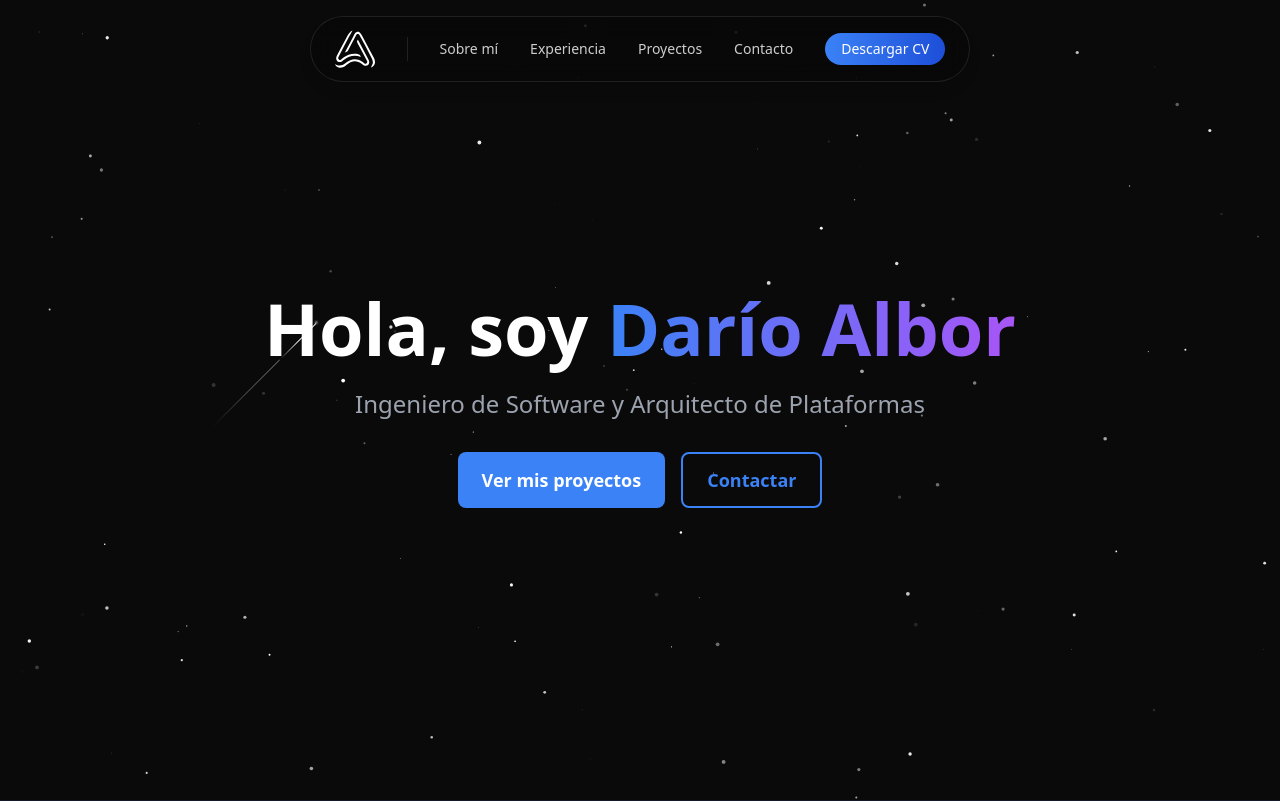
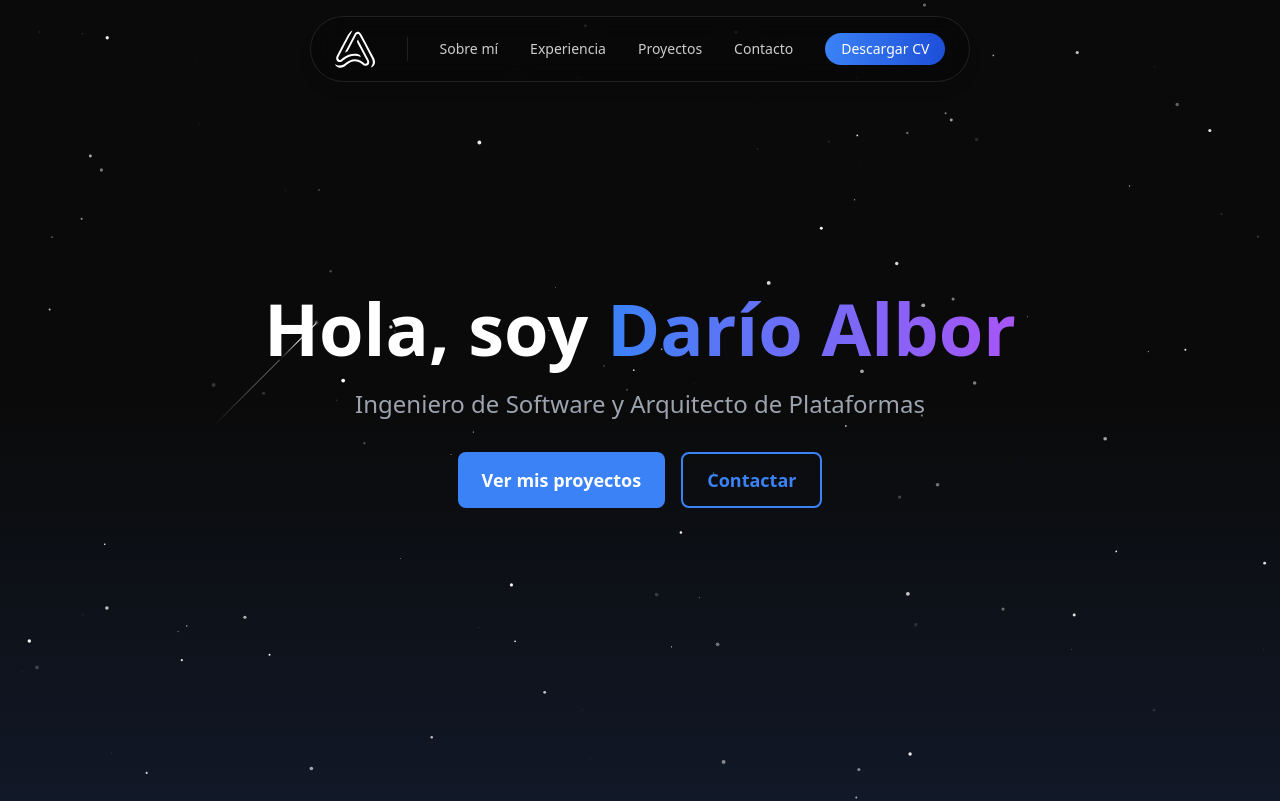
Before and after one commit to DarioAlbor/Portfolio, a React (Create React App) app: page / in a window 1280 px wide. Shown: the top 801 px of the page. Built offline with nearby package versions, Linux system fonts and the light colour scheme; no server answers.

Commit message:
bg color change

```diff
--- a/src/components/aboutme.tsx
+++ b/src/components/aboutme.tsx
@@ -20,7 +20,7 @@ const skills = [
 
 const AboutMe: React.FC = () => {
     return (
-        <section id="about" className="py-20" style={{ backgroundColor: 'oklch(0.40 0 0 / 0.01)' }}>
+        <section id="about" className="py-20 bg-gradient-to-b from-transparent via-gray-900/5 to-gray-900/8" style={{ backgroundColor: 'oklch(0.40 0 0 / 0.01)' }}>
             <div className="container mx-auto px-6">
                 <motion.div
                     initial={{ opacity: 0, y: 50 }}
--- a/src/components/experience.tsx
+++ b/src/components/experience.tsx
@@ -33,7 +33,7 @@ const ExperienceSection: React.FC = () => {
     ];
 
     return (
-        <section id="experience" className="py-20">
+        <section id="experience" className="py-20 bg-gradient-to-b from-gray-900/8 via-gray-900/12 to-gray-900/16">
             <div className="container mx-auto px-6">
                 <motion.div
                     initial={{ opacity: 0, y: 50 }}
--- a/src/components/hero.tsx
+++ b/src/components/hero.tsx
@@ -10,7 +10,7 @@ const Hero: React.FC = () => {
             initial={{ opacity: 0 }}
             animate={{ opacity: 1 }}
             transition={{ duration: 1 }}
-            className="relative min-h-screen flex items-center justify-center bg-[#0a0a0a] text-white overflow-hidden"
+            className="relative min-h-screen flex items-center justify-center bg-gradient-to-b from-[#0a0a0a] via-[#0a0a0a] to-transparent text-white overflow-hidden"
         >
             <Stars />
             <Meteor />
--- a/src/components/projects.tsx
+++ b/src/components/projects.tsx
@@ -77,7 +77,7 @@ const Projects: React.FC = () => {
   }, [isLoading, repos.length]);
 
   return (
-    <section id="projects" className="py-20" style={{ backgroundColor: 'oklch(0.40 0 0 / 0.01)', overflow: 'visible' }}>
+    <section id="projects" className="py-20 bg-gradient-to-b from-gray-900/16 via-gray-900/18 to-gray-900/20" style={{ backgroundColor: 'oklch(0.40 0 0 / 0.01)', overflow: 'visible' }}>
       <div className="container mx-auto px-6" style={{ overflow: 'visible' }}>
         <motion.div
           initial={{ opacity: 0, y: 50 }}
```
